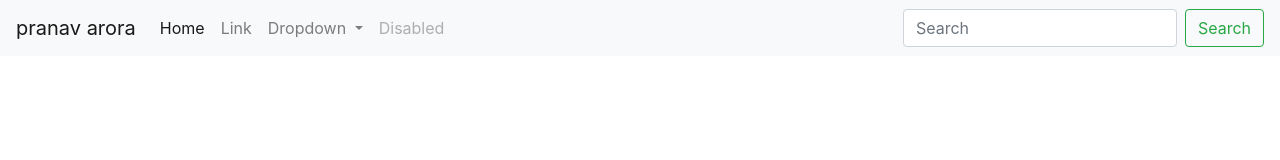
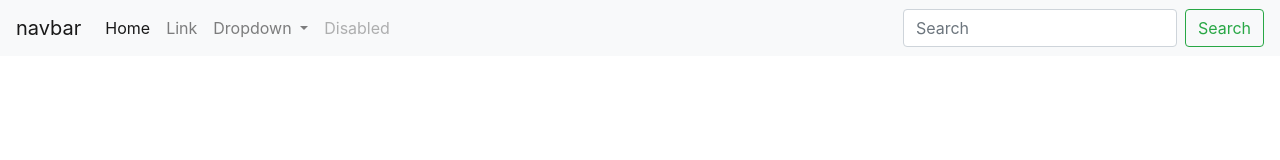
Before and after one commit to pranavarora724/My-first-repository, a plain HTML site: page new web/index2.html/index3.html in a window 1280 px wide. Drawn offline with nearby package versions, Linux system fonts and the light colour scheme.

Commit message:
Again changed Name

```diff
--- a/new web/index2.html/index3.html
+++ b/new web/index2.html/index3.html
@@ -12,7 +12,7 @@
   </head>
   <body>
 <nav class="navbar navbar-expand-lg navbar-light bg-light">
-  <a class="navbar-brand" href="#">pranav arora</a>
+  <a class="navbar-brand" href="#">navbar</a>
   <button class="navbar-toggler" type="button" data-toggle="collapse" data-target="#navbarSupportedContent" aria-controls="navbarSupportedContent" aria-expanded="false" aria-label="Toggle navigation">
     <span class="navbar-toggler-icon"></span>
   </button>
```
